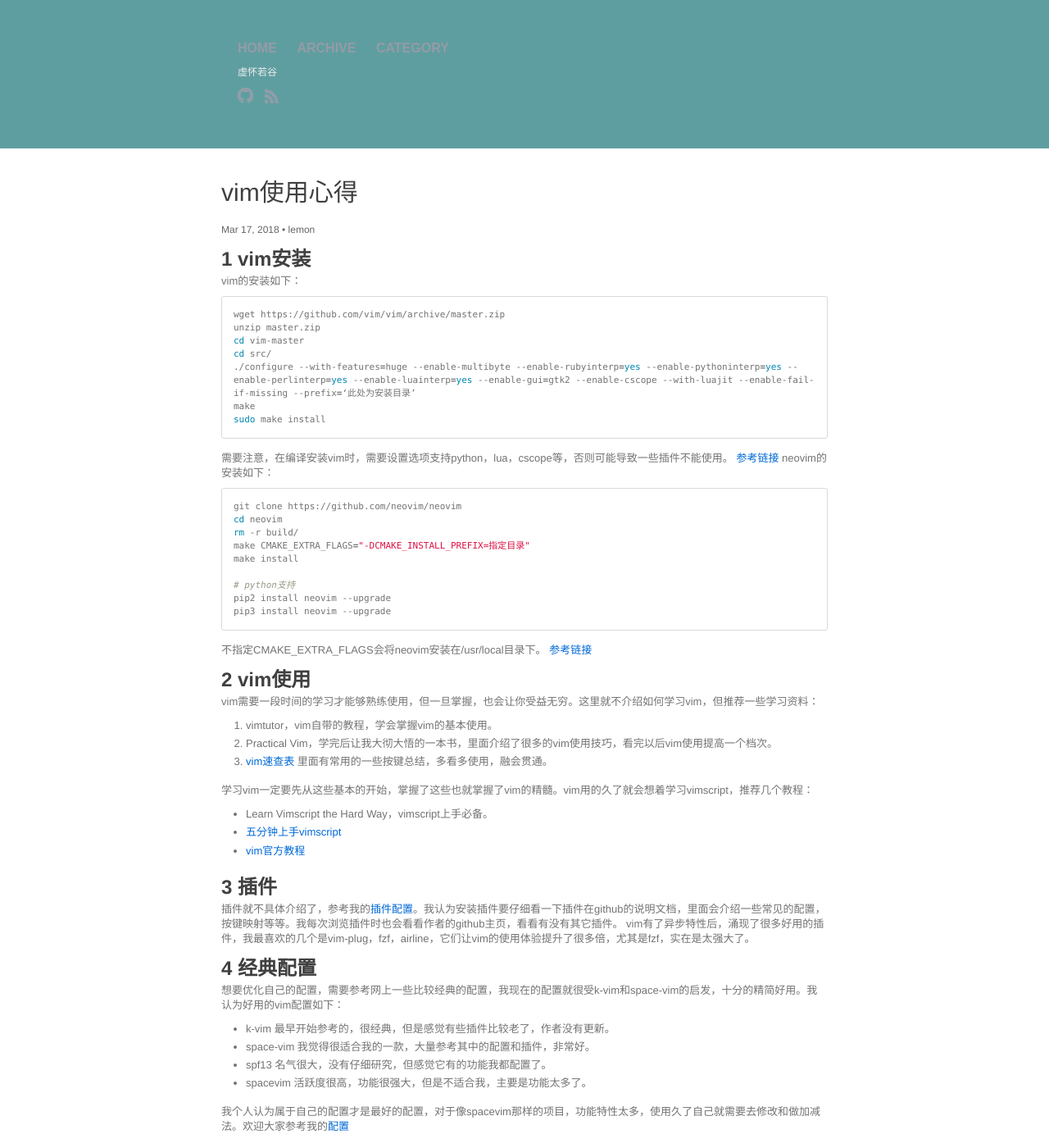
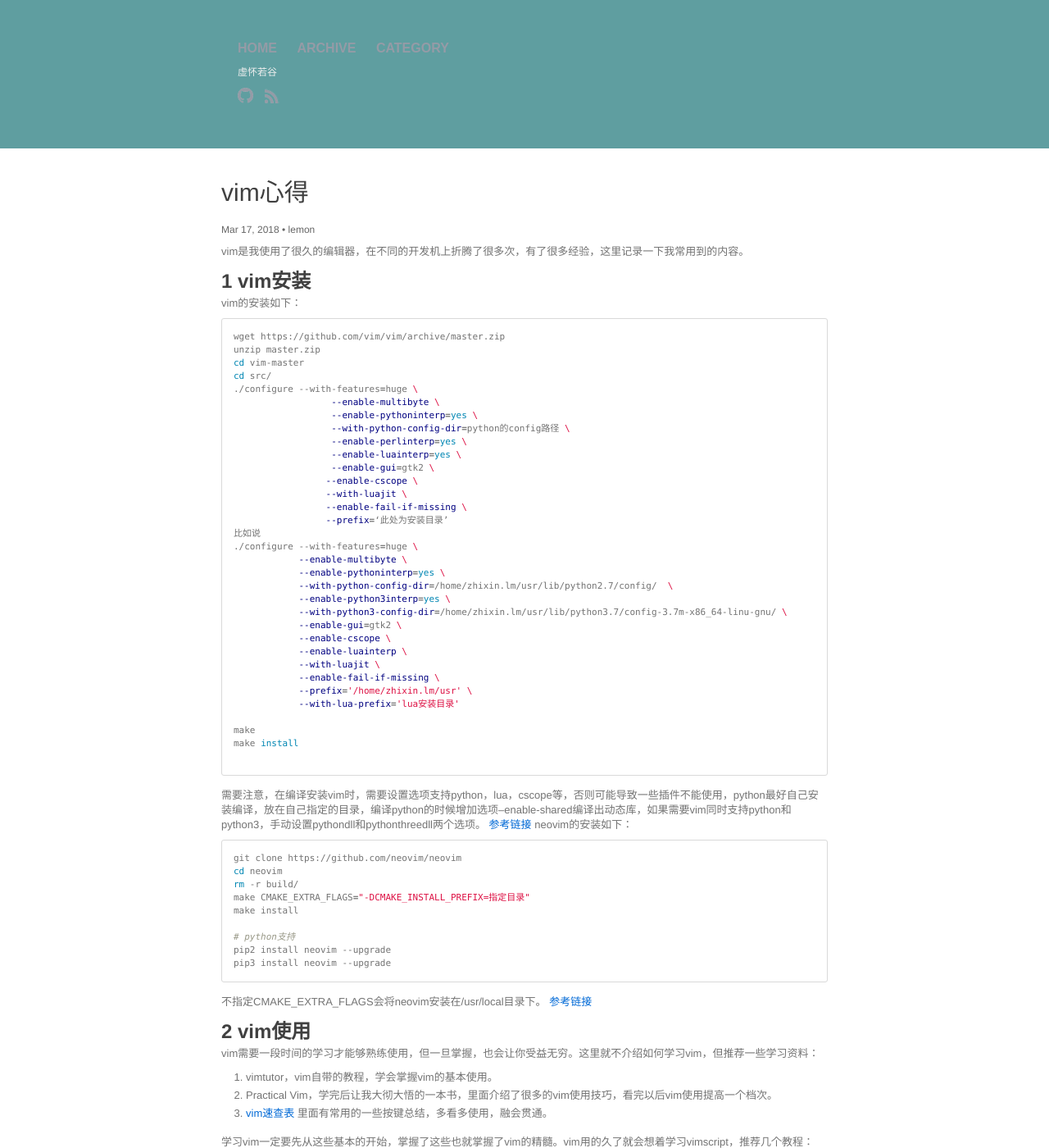
Before and after one commit to lemon0910/lemon0910.github.io, a Jekyll site: the page built from _posts/2018-03-17-vim-usage.markdown, in a window 1280 px wide and 1400 px high. Shown: the whole window at 82% size. Built offline with Jekyll 4.4.1, drawn with Linux system fonts in a browser that asks for light colours.

Commit message:
更新emacs和vim的文章

````diff
--- a/_posts/2018-03-17-vim-usage.markdown
+++ b/_posts/2018-03-17-vim-usage.markdown
@@ -1,10 +1,12 @@
 ---
 layout:     post
-title:      vim使用心得
+title:      vim心得
 date:       2018-03-17 21:20:00
 author:     "lemon"
 categories: 工具
 ---
+
+vim是我使用了很久的编辑器，在不同的开发机上折腾了很多次，有了很多经验，这里记录一下我常用到的内容。
 
 ## 1 vim安装
 
@@ -15,12 +17,38 @@ wget https://github.com/vim/vim/archive/master.zip
 unzip master.zip
 cd vim-master
 cd src/
-./configure --with-features=huge --enable-multibyte --enable-rubyinterp=yes --enable-pythoninterp=yes --enable-perlinterp=yes --enable-luainterp=yes --enable-gui=gtk2 --enable-cscope --with-luajit --enable-fail-if-missing --prefix=‘此处为安装目录’
+./configure --with-features=huge \
+                  --enable-multibyte \
+                  --enable-pythoninterp=yes \
+                  --with-python-config-dir=python的config路径 \
+                  --enable-perlinterp=yes \
+                  --enable-luainterp=yes \
+                  --enable-gui=gtk2 \
+                 --enable-cscope \
+                 --with-luajit \
+                 --enable-fail-if-missing \
+                 --prefix=‘此处为安装目录’
+比如说
+./configure --with-features=huge \
+            --enable-multibyte \
+            --enable-pythoninterp=yes \
+            --with-python-config-dir=/home/zhixin.lm/usr/lib/python2.7/config/  \
+            --enable-python3interp=yes \
+            --with-python3-config-dir=/home/zhixin.lm/usr/lib/python3.7/config-3.7m-x86_64-linu-gnu/ \
+            --enable-gui=gtk2 \
+            --enable-cscope \
+            --enable-luainterp \
+            --with-luajit \
+            --enable-fail-if-missing \
+            --prefix='/home/zhixin.lm/usr' \
+            --with-lua-prefix='lua安装目录'
+
 make
-sudo make install
+make install
+
 ```
 
-需要注意，在编译安装vim时，需要设置选项支持python，lua，cscope等，否则可能导致一些插件不能使用。
+需要注意，在编译安装vim时，需要设置选项支持python，lua，cscope等，否则可能导致一些插件不能使用，python最好自己安装编译，放在自己指定的目录，编译python的时候增加选项--enable-shared编译出动态库，如果需要vim同时支持python和python3，手动设置pythondll和pythonthreedll两个选项。
 [参考链接](https://github.com/Valloric/YouCompleteMe/wiki/Building-Vim-from-source)
 neovim的安装如下：
 
````
Also changed, not shown: _posts/2018-03-18-emacs-usage.markdown (+14 -11 lines).
